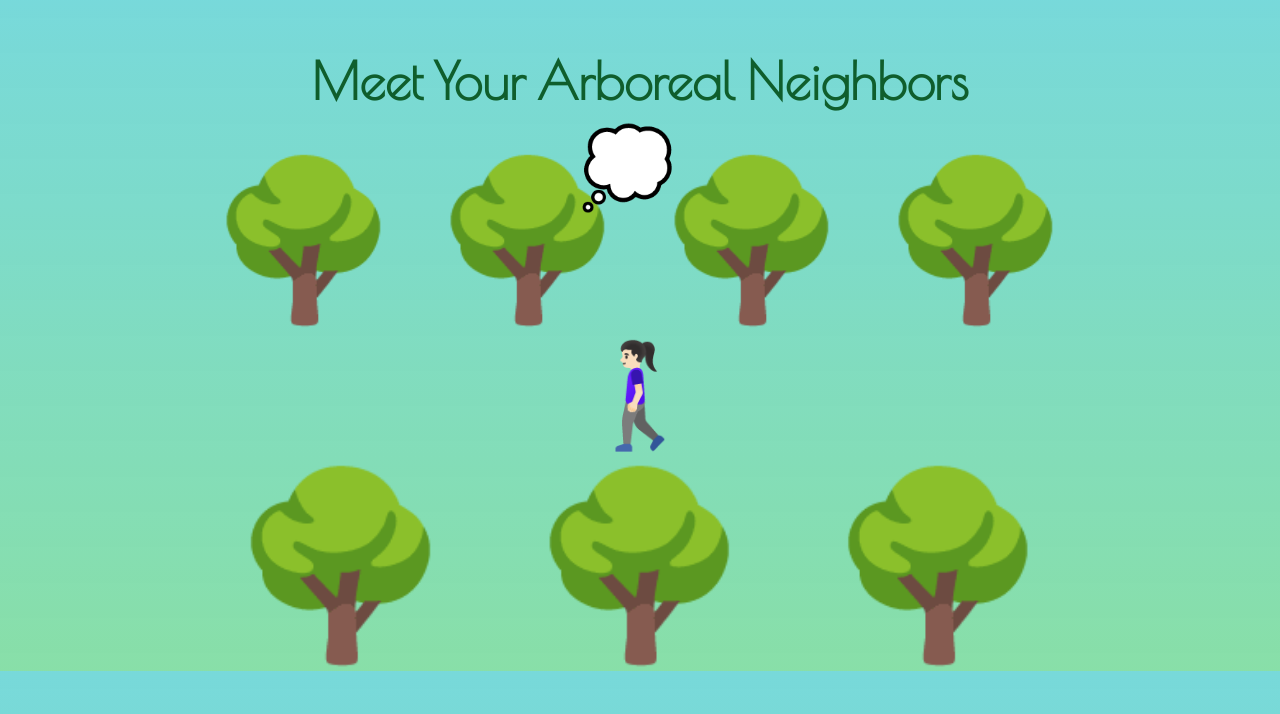
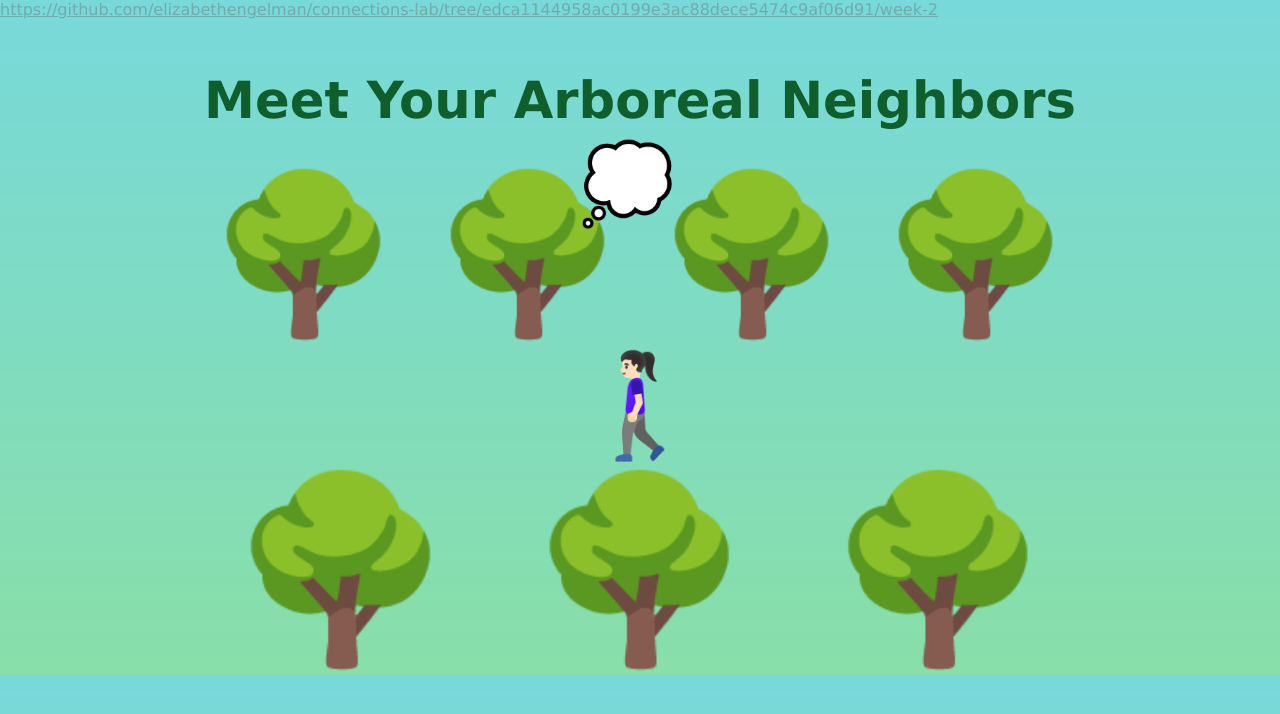
Before and after one commit to elizabethengelman/connections-lab, a plain HTML site: page week-2/index.html in a window 1280 px wide. Drawn offline with nearby package versions, Linux system fonts and the light colour scheme.

Commit message:
Add link to repo on week 2 page

```diff
--- a/week-2/index.html
+++ b/week-2/index.html
@@ -11,6 +11,11 @@
     />
   </head>
   <body>
+    <a
+      class="github-link"
+      href="https://github.com/elizabethengelman/connections-lab/tree/edca1144958ac0199e3ac88dece5474c9af06d91/week-2"
+      >https://github.com/elizabethengelman/connections-lab/tree/edca1144958ac0199e3ac88dece5474c9af06d91/week-2</a
+    >
     <h1>Meet Your Arboreal Neighbors</h1>
     <div class="container">
       <div class="row-1">
--- a/week-2/style.css
+++ b/week-2/style.css
@@ -1,5 +1,5 @@
 body {
-	font-family: "Poiret One", sans-serif;
+	font-family: "Verdana", sans-serif;
 	color: #0f5e2c;
 	margin:0;
 	padding:0;
@@ -45,3 +45,8 @@ h1{
 	margin-left: -2%;
 	font-size: 6vw;
 }
+
+.github-link{
+	color: #72abab;
+
+}
```
